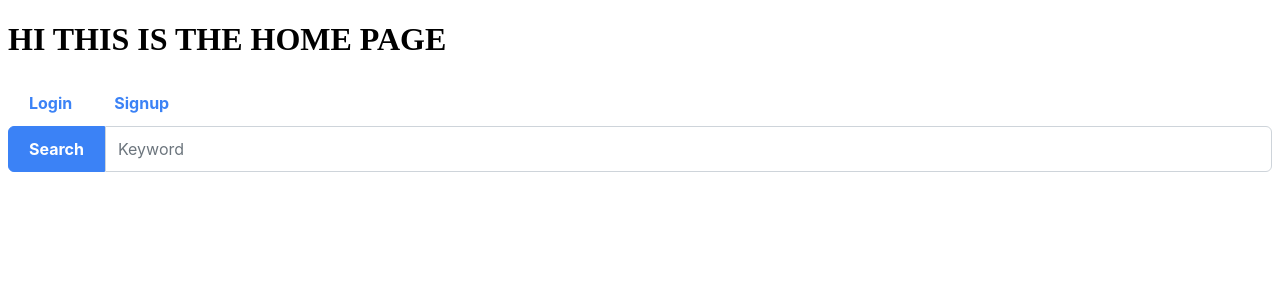
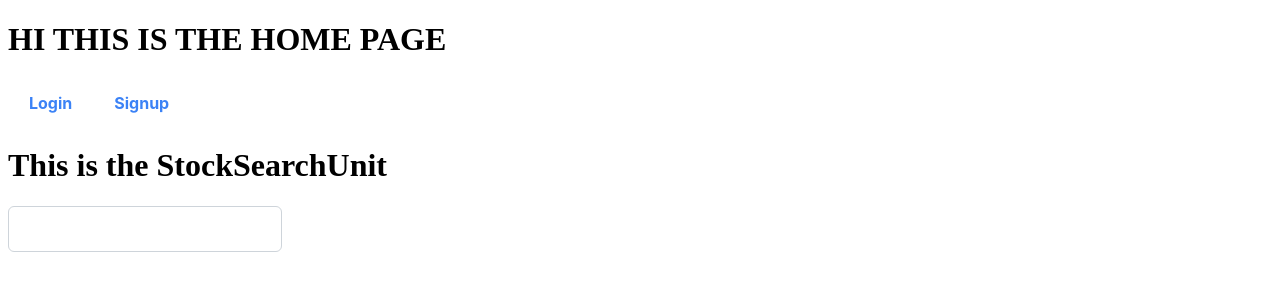
Before and after one commit to josh-W42/stonks-viewer, a React (Create React App) app: page / in a window 1280 px wide. Shown: the top 300 px of the page. Built offline with nearby package versions, Linux system fonts and the light colour scheme.

Commit message:
Semi funnctional search unit

```diff
--- /dev/null
+++ b/src/common/components/StockSearchUnit/component.tsx
@@ -0,0 +1,78 @@
+import React, { useState } from 'react';
+import { AutoComplete } from 'primereact/autocomplete';
+import { IError, IGQLQueryResponse } from '../../types';
+import { IBasicMatchStock, IBasicSearchStocks } from './types';
+import { ProgressSpinner } from 'primereact/progressspinner';
+
+interface Props {
+  GetData: (input: string) => IGQLQueryResponse<IBasicSearchStocks>;
+}
+
+export const StockSearchUnitComponent: React.FunctionComponent<Props> = ({
+  GetData,
+}: Props) => {
+  const [input, setInput] = useState<string>('');
+  const [isLoading, setIsLoading] = useState<boolean>(false);
+  const [hasError, setHasError] = useState<boolean>(false);
+  const [matches, setMatches] = useState<IBasicMatchStock[]>([]);
+  const [errorMsg, setErrorMsg] = useState<IError | undefined>();
+
+  const searchStocks = (event: { query: string }) => {
+    console.log('Search was called');
+    const response = GetData(event.query);
+    if (response.isLoading) {
+      setIsLoading(response.isLoading);
+    }
+
+    if (response.hasError) {
+      setHasError(response.hasError);
+      setErrorMsg(response.errorObj);
+    }
+
+    if (response.data) {
+      setMatches(response.data.bestMatches);
+    } else {
+      setMatches([]);
+    }
+  };
+
+  if (isLoading) {
+    return (
+      <div>
+        <p>Loading...</p>
+        <ProgressSpinner
+          style={{ width: '50px', height: '50px' }}
+          strokeWidth="5"
+          fill="var(--surface-ground)"
+          animationDuration=".5s"
+        />
+      </div>
+    );
+  }
+
+  if (hasError) {
+    return (
+      <div>
+        <h1>An error has occured: {errorMsg?.message}</h1>
+      </div>
+    );
+  }
+
+  return (
+    <div>
+      <h1>This is the StockSearchUnit</h1>
+
+      <div>
+        <AutoComplete
+          value={input}
+          suggestions={matches}
+          completeMethod={searchStocks}
+          field="name"
+          onChange={(e) => {
+            setInput(e.value);
+          }}
+        />
+      </div>
+    </div>
+  );
+};
--- /dev/null
+++ b/src/common/components/StockSearchUnit/container.tsx
@@ -0,0 +1,28 @@
+import { useQuery } from '@apollo/client';
+import React from 'react';
+import { IGQLQueryResponse } from '../../types';
+import { StockSearchUnitComponent } from './component';
+import { GET_STOCK_BASIC } from './queries';
+import { IBasicSearchStocks } from './types';
+
+export const StockSearchUnit: React.FunctionComponent = () => {
+  const GetStocks = (input: string): IGQLQueryResponse<IBasicSearchStocks> => {
+    console.log('The input was: ', input);
+    const { loading, error, data } = useQuery<IBasicSearchStocks>(
+      GET_STOCK_BASIC,
+      { variables: { input: input.trim() } }
+    );
+
+    if (loading) return { isLoading: true, hasError: false };
+    if (error)
+      return {
+        isLoading: false,
+        hasError: true,
+        errorObj: { message: 'An error has occurred when fetching stocks' },
+      };
+
+    return { isLoading: false, hasError: false, data };
+  };
+
+  return <StockSearchUnitComponent GetData={GetStocks} />;
+};
--- /dev/null
+++ b/src/common/components/StockSearchUnit/index.ts
@@ -0,0 +1,2 @@
+export * from './queries';
+export * from './container';
--- /dev/null
+++ b/src/common/components/StockSearchUnit/queries/index.ts
@@ -0,0 +1 @@
+export * from './query';
--- /dev/null
+++ b/src/common/components/StockSearchUnit/queries/query.ts
@@ -0,0 +1,28 @@
+import { gql } from '@apollo/client';
+
+// an example gql query
+export const GET_STOCK_BASIC = gql`
+  type MatchStock {
+    symbol: String!
+    name: String!
+    type: String!
+    region: String!
+    marketOpen: String!
+    marketClose: String!
+    timezone: String!
+    currency: String!
+    matchScore: String!
+  }
+
+  type SearchStockResponse {
+    bestMatches: [MatchStock]!
+  }
+
+  query GetStocksGQL($input: String) {
+    MatchStock(input: $input) {
+      name
+      currencys
+      symbol
+    }
+  }
+`;
--- /dev/null
+++ b/src/common/components/StockSearchUnit/types.ts
@@ -0,0 +1,9 @@
+export interface IBasicMatchStock {
+  name: string;
+  currency: string;
+  symbol: string;
+}
+
+export interface IBasicSearchStocks {
+  bestMatches: IBasicMatchStock[];
+}
--- /dev/null
+++ b/src/common/types/index.ts
@@ -0,0 +1 @@
+export * from './types';
--- /dev/null
+++ b/src/common/types/types.ts
@@ -0,0 +1,26 @@
+export interface MatchStock {
+  symbol?: string;
+  name?: string;
+  type?: string;
+  region?: string;
+  marketOpen?: string;
+  marketClose?: string;
+  timezone?: string;
+  currency?: string;
+  matchScore?: string;
+}
+
+export interface SearchResponse {
+  bestMatches: MatchStock[];
+}
+
+export interface IError {
+  message: string;
+}
+
+export interface IGQLQueryResponse<T> {
+  isLoading: boolean;
+  hasError: boolean;
+  data?: T;
+  errorObj?: IError;
+}
--- a/src/pages/landing/components/LandingPage/component.tsx
+++ b/src/pages/landing/components/LandingPage/component.tsx
@@ -1,7 +1,7 @@
 import React from 'react';
 import { Link } from 'react-router-dom';
 import { Button } from 'primereact/button';
-import { InputText } from 'primereact/inputtext';
+import { StockSearchUnit } from '../../../../common/components/StockSearchUnit';
 
 export const LandingPageComponent: React.FunctionComponent = () => {
   // An example method of using gql queries
@@ -30,10 +30,7 @@ export const LandingPageComponent: React.FunctionComponent = () => {
         <Button label="Signup" className="p-button-outline p-button-text" />
       </Link>
       <div className="col-12 md:col-4">
-        <div className="p-inputgroup">
-          <Button label="Search" />
-          <InputText placeholder="Keyword" />
-        </div>
+        <StockSearchUnit />
       </div>
     </div>
   );
```
